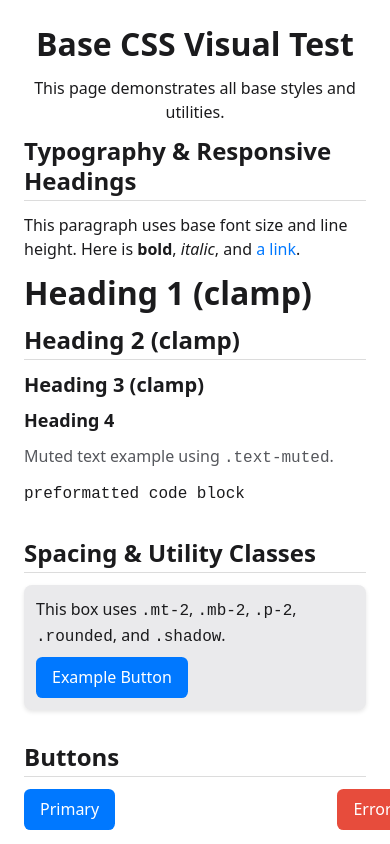
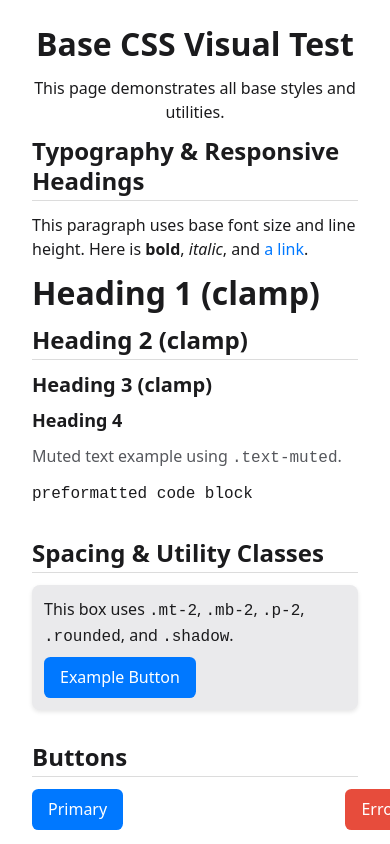
Before and after one commit to alesta73/default-css, a plain HTML site: page index.html in a window 390 px wide. Shown: the top 844 px of the page. Drawn offline with Linux system fonts and the light colour scheme.

Commit message:
Add responsive container styles to default.css

```diff
--- a/default.css
+++ b/default.css
@@ -178,6 +178,15 @@ input:focus, textarea:focus, select:focus {
 }
 
 /* 6. Layout Helpers */
+.container {
+    /* max-width: 1536px; */
+    width: 100%;
+    margin-left: auto;
+    margin-right: auto;
+    padding-left: 0.5rem;
+    padding-right: 0.5rem;
+    /* border: 2px solid red; */
+}
 @media (min-width: 475px) {
     .container {
         max-width: 475px;
```
